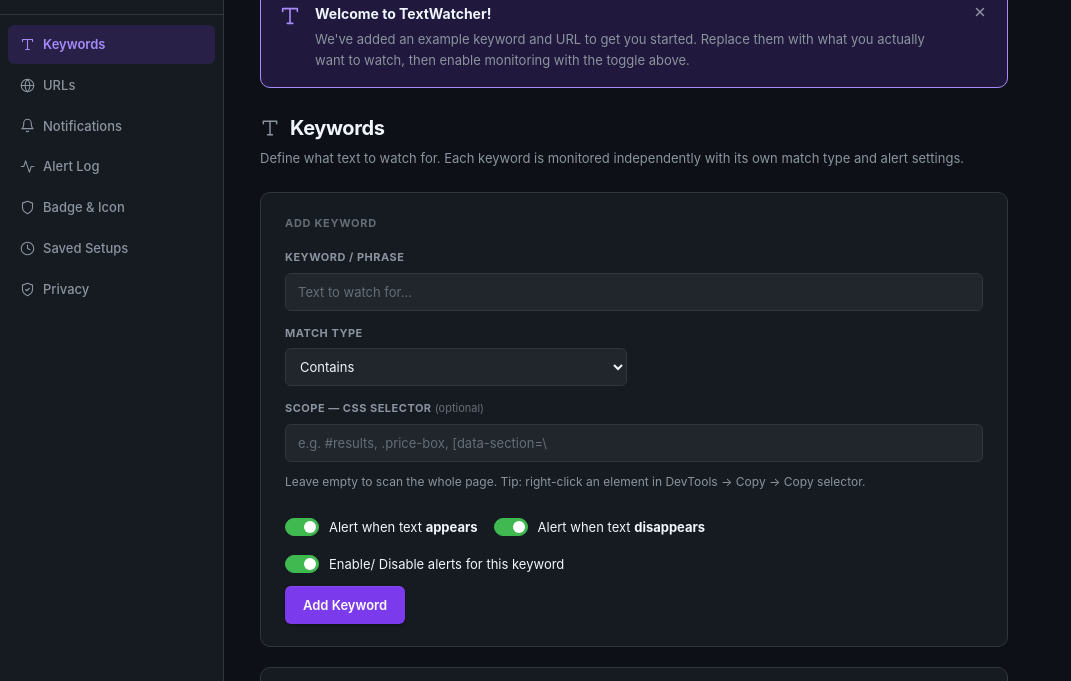
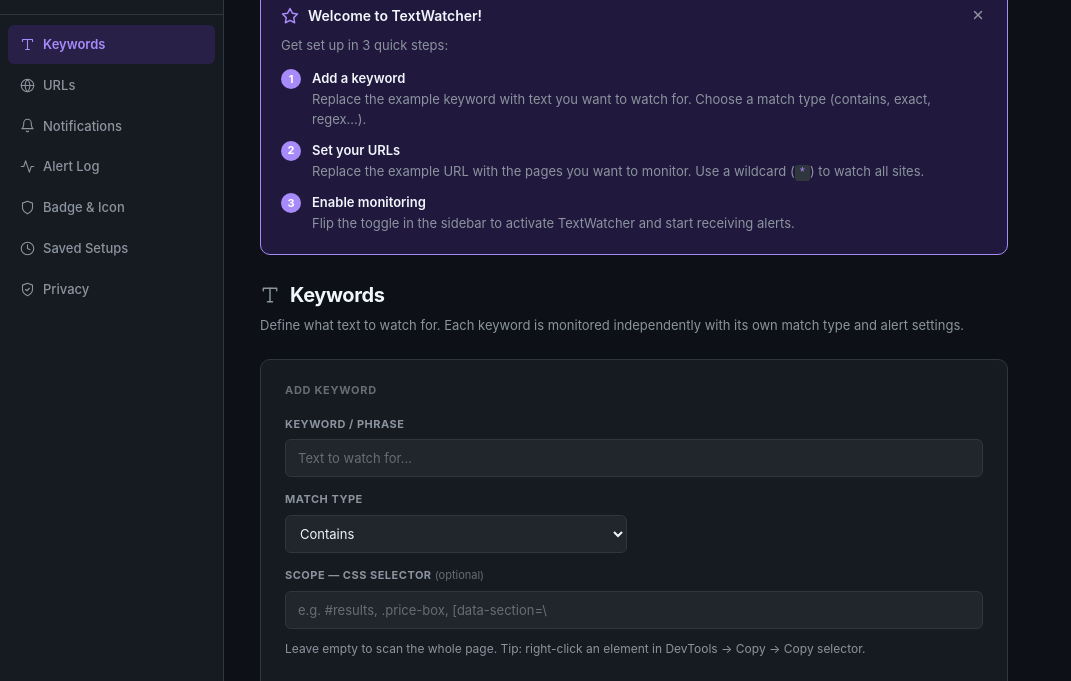
Before and after one commit to thipirisachin/textwatcher-extension, a browser extension: page src/options/options.html in a window 1280 px wide. Shown: the part 46-727 px from the top of the page, without its empty margins (0-1071 px from the left). Drawn offline with Linux system fonts and the light colour scheme.

Commit message:
feat: welcome banner with 3-step setup guide

```diff
--- a/src/options/options.css
+++ b/src/options/options.css
@@ -795,32 +795,77 @@
 
 /* ── Welcome Banner ──────────────────────────────────── */
 .welcome-banner {
-  display: flex;
-  align-items: flex-start;
-  gap: 14px;
   background: var(--accent-gl);
   border: 1px solid var(--accent-lt);
   border-radius: var(--radius);
-  padding: 16px 18px;
+  padding: 18px 20px 20px;
   margin-bottom: 24px;
+}
+.welcome-banner__header {
+  display: flex;
+  align-items: center;
+  gap: 9px;
+  margin-bottom: 8px;
+}
+.welcome-banner__header strong {
+  flex: 1;
+  font-size: 14px;
+  font-weight: 600;
+  color: var(--clr-text);
 }
 .welcome-banner__icon {
   color: var(--accent-lt);
   flex-shrink: 0;
-  margin-top: 2px;
+  display: flex;
 }
-.welcome-banner__body {
-  flex: 1;
+.welcome-banner__intro {
   font-size: 13px;
-  line-height: 1.6;
+  color: var(--clr-muted);
+  margin: 0 0 12px 0;
 }
-.welcome-banner__body strong {
+.welcome-banner__steps {
+  list-style: none;
+  margin: 0;
+  padding: 0;
+  display: flex;
+  flex-direction: column;
+  gap: 10px;
+}
+.welcome-banner__step {
+  display: flex;
+  align-items: flex-start;
+  gap: 11px;
+  font-size: 13px;
+  line-height: 1.55;
+}
+.welcome-banner__step-num {
+  width: 20px;
+  height: 20px;
+  border-radius: 50%;
+  background: var(--accent-lt);
+  color: #fff;
+  font-size: 11px;
+  font-weight: 700;
+  display: flex;
+  align-items: center;
+  justify-content: center;
+  flex-shrink: 0;
+  margin-top: 1px;
+}
+.welcome-banner__step div strong {
   display: block;
-  font-size: 14px;
   color: var(--clr-text);
-  margin-bottom: 4px;
+  font-weight: 600;
+  margin-bottom: 1px;
 }
-.welcome-banner__body p { color: var(--clr-muted); margin: 0; }
+.welcome-banner__step div span { color: var(--clr-muted); }
+.welcome-banner__step code {
+  font-family: monospace;
+  font-size: 12px;
+  background: var(--clr-border);
+  padding: 0 3px;
+  border-radius: 3px;
+}
 .welcome-banner__dismiss {
   background: none;
   border: none;
--- a/src/options/options.html
+++ b/src/options/options.html
@@ -42,14 +42,28 @@
 
       <!-- ════ Welcome Banner (first install only) ═════════ -->
       <div class="welcome-banner hidden" id="welcomeBanner">
-        <div class="welcome-banner__icon"><svg width="22" height="22" viewBox="0 0 24 24" fill="none" stroke="currentColor" stroke-width="1.75" stroke-linecap="round" stroke-linejoin="round"><polyline points="4 7 4 4 20 4 20 7"/><line x1="9" y1="20" x2="15" y2="20"/><line x1="12" y1="4" x2="12" y2="20"/></svg></div>
-        <div class="welcome-banner__body">
+        <div class="welcome-banner__header">
+          <div class="welcome-banner__icon"><svg width="18" height="18" viewBox="0 0 24 24" fill="none" stroke="currentColor" stroke-width="2" stroke-linecap="round" stroke-linejoin="round"><path d="M12 2l3.09 6.26L22 9.27l-5 4.87 1.18 6.88L12 17.77l-6.18 3.25L7 14.14 2 9.27l6.91-1.01L12 2z"/></svg></div>
           <strong>Welcome to TextWatcher!</strong>
-          <p>We've added an example keyword and URL to get you started. Replace them with what you actually want to watch, then enable monitoring with the toggle above.</p>
+          <button class="welcome-banner__dismiss" id="dismissWelcomeBtn" title="Dismiss">
+            <svg width="14" height="14" viewBox="0 0 24 24" fill="none" stroke="currentColor" stroke-width="2.5" stroke-linecap="round" stroke-linejoin="round"><line x1="18" y1="6" x2="6" y2="18"/><line x1="6" y1="6" x2="18" y2="18"/></svg>
+          </button>
         </div>
-        <button class="welcome-banner__dismiss" id="dismissWelcomeBtn" title="Dismiss">
-          <svg width="14" height="14" viewBox="0 0 24 24" fill="none" stroke="currentColor" stroke-width="2.5" stroke-linecap="round" stroke-linejoin="round"><line x1="18" y1="6" x2="6" y2="18"/><line x1="6" y1="6" x2="18" y2="18"/></svg>
-        </button>
+        <p class="welcome-banner__intro">Get set up in 3 quick steps:</p>
+        <ol class="welcome-banner__steps">
+          <li class="welcome-banner__step">
+            <span class="welcome-banner__step-num">1</span>
+            <div><strong>Add a keyword</strong><span>Replace the example keyword with text you want to watch for. Choose a match type (contains, exact, regex&hellip;).</span></div>
+          </li>
+          <li class="welcome-banner__step">
+            <span class="welcome-banner__step-num">2</span>
+            <div><strong>Set your URLs</strong><span>Replace the example URL with the pages you want to monitor. Use a wildcard (<code>*</code>) to watch all sites.</span></div>
+          </li>
+          <li class="welcome-banner__step">
+            <span class="welcome-banner__step-num">3</span>
+            <div><strong>Enable monitoring</strong><span>Flip the toggle in the sidebar to activate TextWatcher and start receiving alerts.</span></div>
+          </li>
+        </ol>
       </div>
 
       <!-- ════ Keywords ════════════════════════════════════ -->
```
